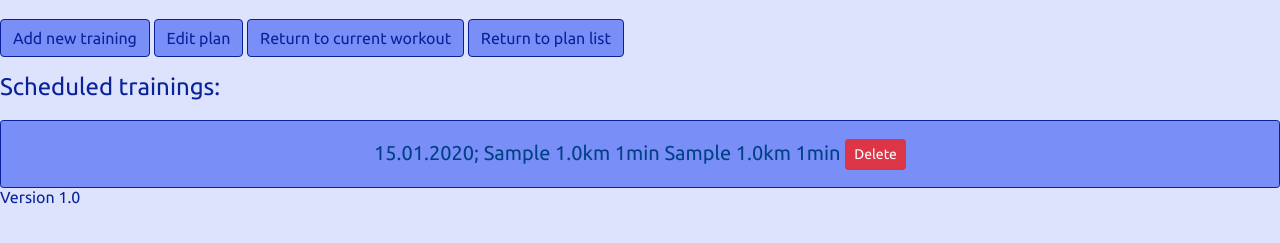
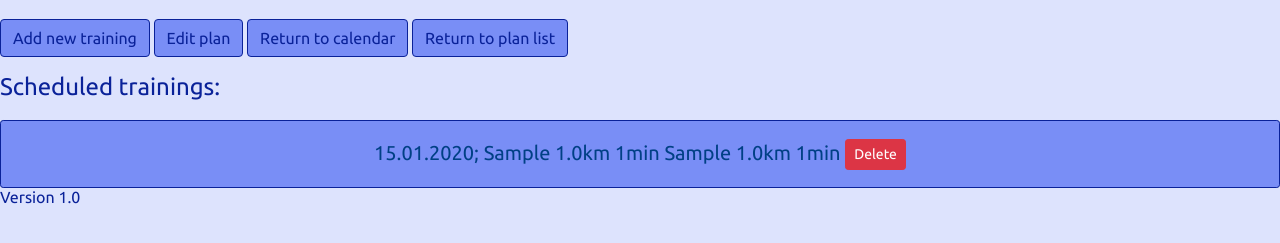
Before and after one commit to Gribek/Final_Project, a Django app: template RunScheduleApp/templates/RunScheduleApp/plan_details.html in a window 1280 px wide. Shown: the part 200-443 px from the top of the page. Run offline with Django 3.2, Linux system fonts and the light colour scheme; the template is opened without the code that fills it: values that come from a table or form of the project are taken from there, others are empty; tables that the repository leaves empty hold one stand-in row (values such as "Sample post"); some libraries are stand-ins or nearby versions.

Commit message:
Small changes in html files.

```diff
--- a/RunScheduleApp/templates/RunScheduleApp/main_page.html
+++ b/RunScheduleApp/templates/RunScheduleApp/main_page.html
@@ -5,7 +5,7 @@
     {% if not request.user.is_authenticated %}
         <div class="text_blue">
             <p>
-                <a href="/login" class="btn btn-primary btn-lg btn-block">To fully use the site you must sign in</a>
+                <a href="/login" class="btn btn-primary btn-lg btn-block">To fully use the website you must sign in</a>
             </p>
             <p>
                 <a href="/registration" class="btn btn-primary btn-lg btn-block">
--- a/RunScheduleApp/templates/RunScheduleApp/plan_details.html
+++ b/RunScheduleApp/templates/RunScheduleApp/plan_details.html
@@ -17,7 +17,7 @@
         <p>
             <a class="btn btn-primary" href="/training_add/{{ workout_plan.id }}">Add new training</a>
             <a class="btn btn-primary" href="/workout_plan_edit/{{ workout_plan.id }}">Edit plan</a>
-            <a class="btn btn-primary" href="/workout/{{ get_month_counter }}">Return to current workout</a>
+            <a class="btn btn-primary" href="/workout/{{ get_month_counter }}">Return to calendar</a>
             <a class="btn btn-primary" href="/workout_list">Return to plan list</a>
         </p>
     </div>
```
